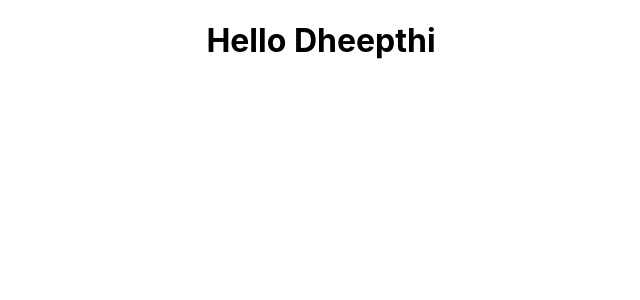
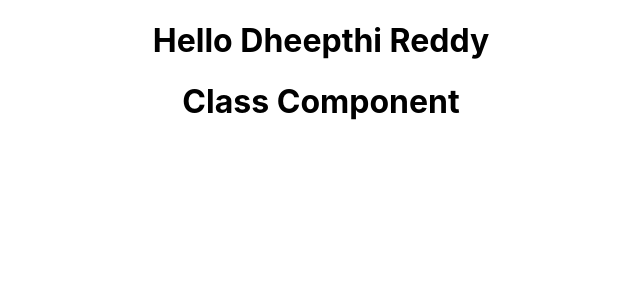
Before and after one commit to Dheepthi-Reddy/React, a React (Create React App) app in the folder hello-world/: page / in a window 1280 px wide. Shown: the top 300 px of the page, without its empty margins (319-959 px from the left). Built offline with nearby package versions, Linux system fonts and the light colour scheme.

Commit message:
types of components

```diff
--- a/hello-world/src/App.js
+++ b/hello-world/src/App.js
@@ -1,12 +1,16 @@
 import logo from './logo.svg';
 import './App.css';
-import Greet from './components/Greet'
+// import Greet from './components/Greet'
+import MyComponent from './components/Greet'
+import Welcome from './components/Welcome'
 
 function App() {
   return (
     <div className="App">
-      <Greet></Greet>
+      {/* <Greet></Greet> */}
       {/* or <Greet/> */}
+      <MyComponent/>
+      <Welcome/>
     </div>
   );
 }
--- a/hello-world/src/components/Greet.js
+++ b/hello-world/src/components/Greet.js
@@ -1,8 +1,10 @@
 import React from 'react'
 
-// functional component
-function Greet(){
-    return <h1>Hello Dheepthi</h1>
-}
+// ***Functional Component***
+// function Greet(){
+//     return <h1>Hello Dheepthi</h1>
+// }
+const Greet = () => <h1>Hello Dheepthi Reddy</h1>
+
 
 export default Greet
--- /dev/null
+++ b/hello-world/src/components/Welcome.js
@@ -0,0 +1,11 @@
+import React, { Component } from 'react'
+
+// ***Class Component***
+
+class Welcome extends Component {
+    render(){
+        return <h1>Class Component</h1>
+    }
+}
+
+export default Welcome
```
